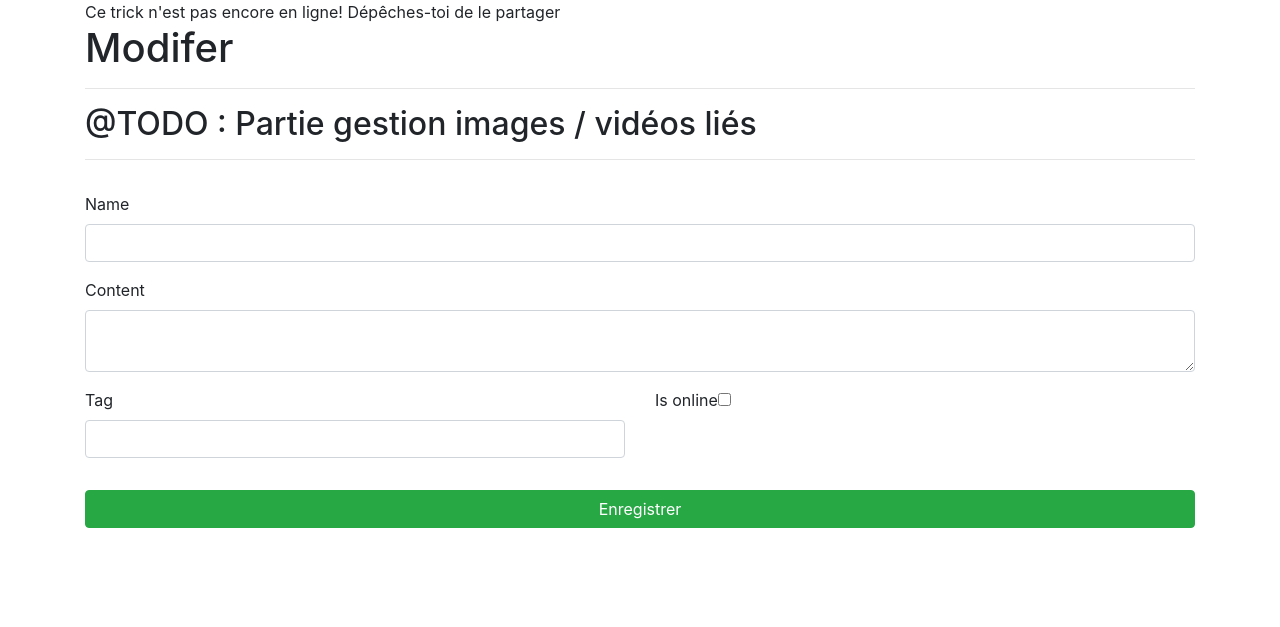
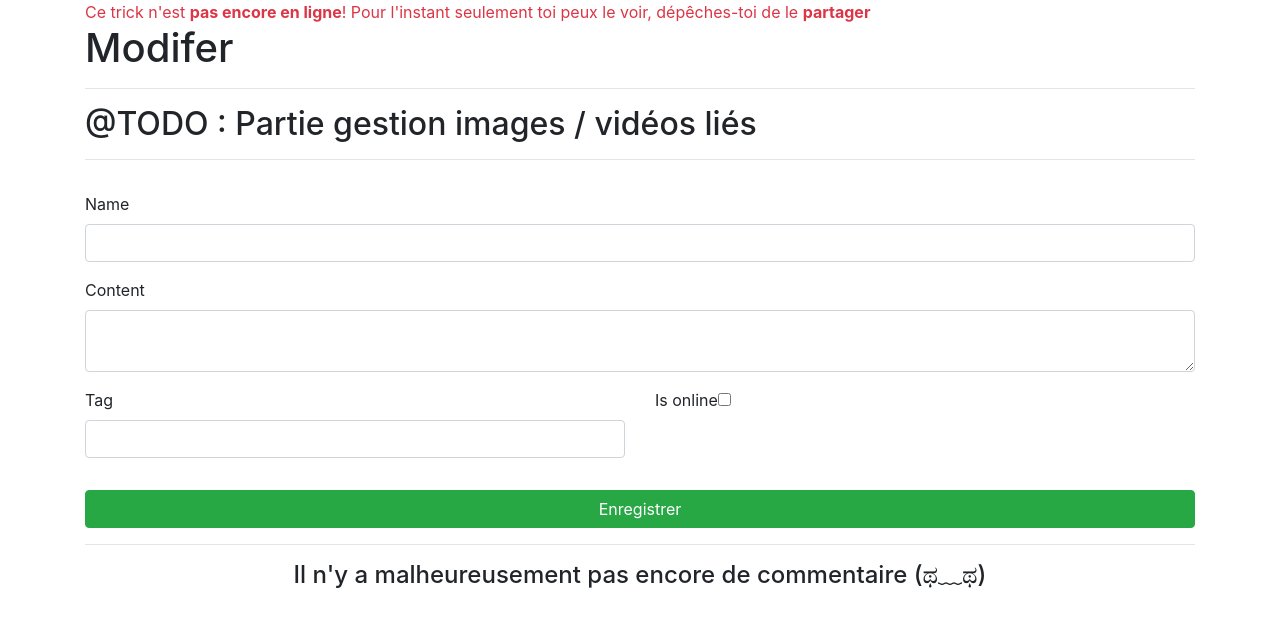
Before and after one commit to HaiseB/P6_SnowTricks, a Symfony app: template templates/trick/modify.html.twig in a window 1280 px wide. Shown: the part 56-683 px from the top of the page. Run offline with Twig, Linux system fonts and the light colour scheme; the template is opened without the code that fills it, so the values that code supplies are empty; form fields are guessed from the names that the template uses; some libraries are stand-ins or nearby versions.

Commit message:
add message to help the user to know that the trick isn't online

```diff
--- a/templates/base.html.twig
+++ b/templates/base.html.twig
@@ -39,6 +39,7 @@
                                 " width="30" height="30" class="rounded-circle">
                             </a>
                             <div class="dropdown-menu">
+                            <a class="dropdown-item" href="#">Mon profil</a>
                             <a class="dropdown-item" href="{{ path('app_trick_new') }}">Créer un nouveau trick</a>
                             <a class="dropdown-item" href="{{ path('app_logout') }}">Se déconnecter</a></div>
                         </li>
--- a/templates/trick/modify.html.twig
+++ b/templates/trick/modify.html.twig
@@ -6,7 +6,7 @@
 
 {% block body %}
     {% if trick.isOnline == false  %}
-        <span>Ce trick n'est pas encore en ligne! Dépêches-toi de le partager</span>
+        <div class="text-danger">Ce trick n'est <strong>pas encore en ligne</strong>! Pour l'instant seulement toi peux le voir, dépêches-toi de le <strong>partager</strong></div>
     {% endif %}
     <h1>Modifer {{ trick.name }}</h1>
 
@@ -39,6 +39,17 @@
         <button type="submit" class="btn btn-success btn-block">Enregistrer</button>
         {{ form_end(trickForm) }}
     </fieldset>
+    <hr>
+    <div class="text-center">
+    {% if trick.comments.count  %}
+        <div id="comment-list">
+            <div class="loader"></div>
+        </div>
+        <a class="btn btn-primary" id="load_more_button">Charger plus</a>
+    {% else %}
+        <h4>Il n'y a malheureusement pas encore de commentaire  (ಥ﹏ಥ)</h4>
+    {% endif %}
+    </div>
 {% endblock %}
 
 {% block javascripts %}
--- a/templates/trick/show.html.twig
+++ b/templates/trick/show.html.twig
@@ -6,6 +6,9 @@
 
 {% block body %}
 <div>
+    {% if trick.isOnline == false  %}
+        <div class="text-danger">Ce trick n'est <strong>pas encore en ligne</strong>! Pour l'instant seulement toi peux le voir, dépêches-toi de le <strong>partager</strong></div>
+    {% endif %}
     {% if app.user.id == trick.user.id %}
         <a href="{{ path('app_trick_modify', {id : trick.id}) }}" >Modifier mon trick</a>
     {% endif %}
@@ -22,7 +25,8 @@
         </div>
     {% endfor %}
     <hr>
-    <p>créé par {{ trick.user.username }} | catégorie {{ trick.tag.name }} | dernière MàJ {{ trick.updatedAt |date("m/d/Y")  }} | {{ trick.content }}</p>
+    <p>{{ trick.content }}</p>
+    <p>créé par {{ trick.user.username }} | catégorie {{ trick.tag.name }} | créé le {{ trick.createdAt |date("m/d/Y")  }} | dernière MàJ {{ trick.updatedAt |date("m/d/Y")  }}</p>
 </div>
 
 <h3>Espace commentaire</h3>
```
